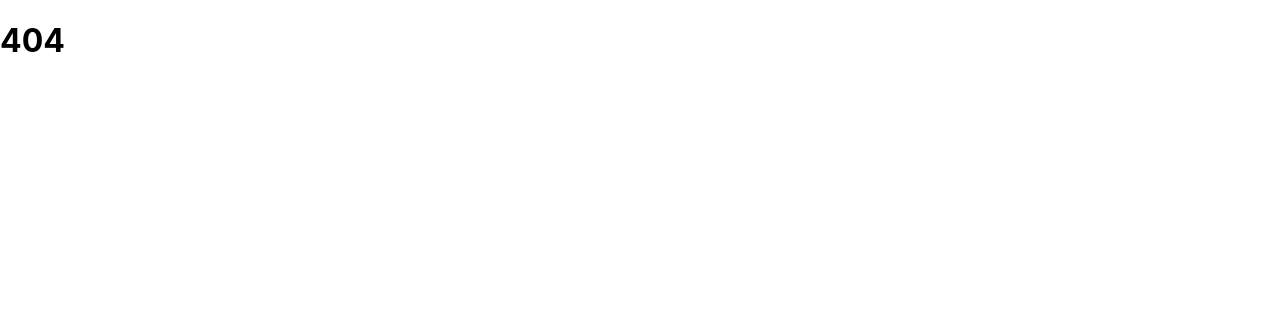
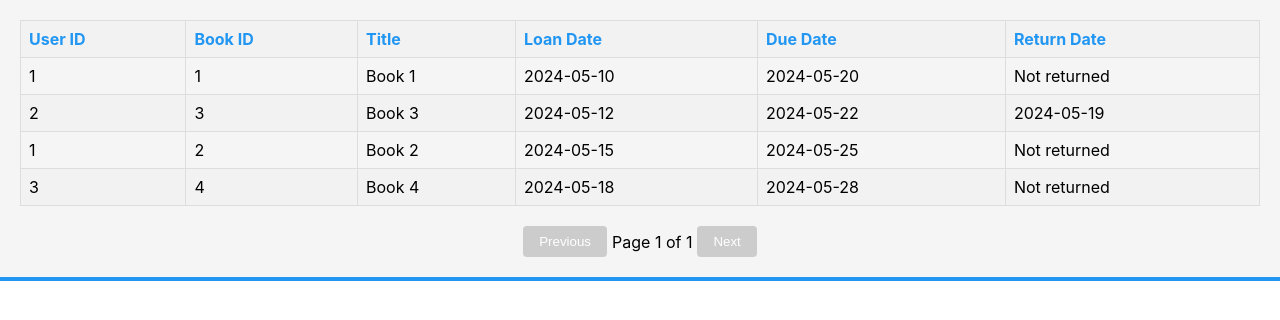
Before and after one commit to agatarafalowicz/projektnowy, a React (Create React App) app: page /loans in a window 1280 px wide. Shown: the top 320 px of the page. Built offline with nearby package versions, Linux system fonts and the light colour scheme.

Commit message:
Modifies the main page and adds loans page

```diff
--- a/src/App.tsx
+++ b/src/App.tsx
@@ -3,6 +3,8 @@ import { Navigate, Route, Routes } from 'react-router-dom';
 import HomePage from './Main/HomePage';
 import LoginForm from './LoginForm/LoginForm';
 import BookList from './BookList';
+import LoanedList from "./Loan/LoanedList";
+
 
 function App() {
     return (
@@ -10,6 +12,7 @@ function App() {
             <Route path="/home" element={<HomePage />} />
             <Route path="/login" element={<LoginForm />} />
             <Route path="/book" element={<BookList />} />
+            <Route path="/loans" element={<LoanedList />} />
             <Route path="/" element={<Navigate to="/login" />} />
             <Route path="/books" element={<BookList />} />
             <Route path="*" element={<h1>404</h1>} />
--- /dev/null
+++ b/src/Loan/LoanedList.css
@@ -0,0 +1,65 @@
+.loan-list-container {
+    max-width: 100%;
+    margin: auto;
+    overflow-x: auto;
+    background-color: #f5f5f5;
+    padding: 20px;
+    border-bottom: 4px solid #2196f3;
+}
+
+.loan-list-header {
+    color: #2196f3;
+    font-size: 24px;
+    margin-bottom: 10px;
+}
+
+.loan-list-table {
+    width: 100%;
+    border-collapse: collapse;
+}
+
+.loan-list-table th {
+    background-color: #f2f2f2;
+    padding: 8px;
+    text-align: left;
+    border: 1px solid #ddd;
+    position: sticky;
+    top: 0;
+    z-index: 1;
+    color: #2196f3;
+}
+
+.loan-list-table td {
+    padding: 8px;
+    border: 1px solid #ddd;
+}
+
+.loan-list-table tr:nth-child(even) {
+    background-color: #f2f2f2;
+}
+
+.loan-list-table tr:hover {
+    background-color: #ddd;
+}
+
+.pagination {
+    margin-top: 20px;
+    display: flex;
+    justify-content: center;
+    align-items: center;
+}
+
+.pagination button {
+    padding: 8px 16px;
+    margin: 0 5px;
+    cursor: pointer;
+    background-color: #2196f3;
+    color: white;
+    border: none;
+    border-radius: 4px;
+}
+
+.pagination button:disabled {
+    background-color: #ccc;
+    cursor: not-allowed;
+}
--- /dev/null
+++ b/src/Loan/LoanedList.tsx
@@ -0,0 +1,63 @@
+import React, { useState } from 'react';
+import './LoanedList.css';
+
+const loanedBooks = [
+    { userId: '1', bookId: '1', title: 'Book 1', loanDate: '2024-05-10', dueDate: '2024-05-20', returnDate: null },
+    { userId: '2', bookId: '3', title: 'Book 3', loanDate: '2024-05-12', dueDate: '2024-05-22', returnDate: '2024-05-19' },
+    { userId: '1', bookId: '2', title: 'Book 2', loanDate: '2024-05-15', dueDate: '2024-05-25', returnDate: null },
+    { userId: '3', bookId: '4', title: 'Book 4', loanDate: '2024-05-18', dueDate: '2024-05-28', returnDate: null },
+];
+
+const LoanedList = () => {
+    const [currentPage, setCurrentPage] = useState(1);
+    const booksPerPage = 10;
+    const indexOfLastBook = currentPage * booksPerPage;
+    const indexOfFirstBook = indexOfLastBook - booksPerPage;
+    const currentBooks = loanedBooks.slice(indexOfFirstBook, indexOfLastBook);
+
+    const totalPages = Math.ceil(loanedBooks.length / booksPerPage);
+
+    const handleNextPage = () => {
+        setCurrentPage(currentPage + 1);
+    };
+
+    const handlePrevPage = () => {
+        setCurrentPage(currentPage - 1);
+    };
+
+    return (
+        <div className="book-list-container">
+            <table className="book-list-table">
+                <thead>
+                <tr>
+                    <th>User ID</th>
+                    <th>Book ID</th>
+                    <th>Title</th>
+                    <th>Loan Date</th>
+                    <th>Due Date</th>
+                    <th>Return Date</th>
+                </tr>
+                </thead>
+                <tbody>
+                {currentBooks.map((book, index) => (
+                    <tr key={index}>
+                        <td>{book.userId}</td>
+                        <td>{book.bookId}</td>
+                        <td>{book.title}</td>
+                        <td>{book.loanDate}</td>
+                        <td>{book.dueDate}</td>
+                        <td>{book.returnDate ? book.returnDate : 'Not returned'}</td>
+                    </tr>
+                ))}
+                </tbody>
+            </table>
+            <div className="pagination">
+                <button onClick={handlePrevPage} disabled={currentPage === 1}>Previous</button>
+                <span>{`Page ${currentPage} of ${totalPages}`}</span>
+                <button onClick={handleNextPage} disabled={currentPage === totalPages}>Next</button>
+            </div>
+        </div>
+    );
+};
+
+export default LoanedList;
--- a/src/LoginForm/LoginForm.tsx
+++ b/src/LoginForm/LoginForm.tsx
@@ -1,4 +1,3 @@
-// LoginForm.tsx
 import React from 'react';
 import { Button, TextField } from "@mui/material";
 import './LoginForm.css';
--- a/src/Main/HomePage.tsx
+++ b/src/Main/HomePage.tsx
@@ -1,4 +1,5 @@
-import { Box } from '@mui/material';
+import React from 'react';
+import { Box, Button } from '@mui/material';
 import MenuAppBar from "./MenuAppBar";
 import { useNavigate } from "react-router-dom";
 
@@ -9,9 +10,14 @@ function HomePage() {
         navigate('/books');
     }
 
+    const navigateToLoans = () => {
+        navigate('/loans');
+    }
+
     return (
         <Box sx={{ flexGrow: 1 }}>
-            <MenuAppBar navigateToBooks={navigateToBooks} />
+            <MenuAppBar navigateToBooks={navigateToBooks} navigateToLoans={navigateToLoans} />
+            <h1>Welcome to the library</h1>
         </Box>
     );
 }
--- a/src/Main/MenuAppBar.tsx
+++ b/src/Main/MenuAppBar.tsx
@@ -1,12 +1,25 @@
-import { AppBar, Box, IconButton, Toolbar, Typography } from '@mui/material';
+import React, { useState } from 'react';
+import { AppBar, Box, IconButton, Menu, MenuItem, Toolbar, Typography } from '@mui/material';
 import MenuIcon from '@mui/icons-material/Menu';
 import { AccountCircle } from "@mui/icons-material";
+import { Link } from 'react-router-dom';
 
 interface MenuAppBarProps {
     navigateToBooks: () => void;
+    navigateToLoans?: () => void;
 }
 
-export default function MenuAppBar({ navigateToBooks }: MenuAppBarProps) {
+export default function MenuAppBar({ navigateToBooks, navigateToLoans }: MenuAppBarProps) {
+    const [anchorEl, setAnchorEl] = useState<null | HTMLElement>(null);
+
+    const handleMenuClick = (event: React.MouseEvent<HTMLButtonElement>) => {
+        setAnchorEl(event.currentTarget);
+    };
+
+    const handleMenuClose = () => {
+        setAnchorEl(null);
+    };
+
     return (
         <AppBar position="static">
             <Toolbar>
@@ -16,6 +29,7 @@ export default function MenuAppBar({ navigateToBooks }: MenuAppBarProps) {
                     color="inherit"
                     aria-label="menu"
                     sx={{ mr: 2 }}
+                    onClick={handleMenuClick}
                 >
                     <MenuIcon />
                 </IconButton>
@@ -23,15 +37,6 @@ export default function MenuAppBar({ navigateToBooks }: MenuAppBarProps) {
                     Library
                 </Typography>
                 <Box>
-                    <IconButton
-                        size="large"
-                        color="inherit"
-                        aria-label="books"
-                        sx={{ mr: 2 }}
-                        onClick={navigateToBooks}
-                    >
-                        Books
-                    </IconButton>
                     <IconButton
                         size="large"
                         color="inherit"
@@ -45,6 +50,24 @@ export default function MenuAppBar({ navigateToBooks }: MenuAppBarProps) {
                     </IconButton>
                 </Box>
             </Toolbar>
+            <Menu
+                id="menu-appbar"
+                anchorEl={anchorEl}
+                anchorOrigin={{
+                    vertical: 'top',
+                    horizontal: 'right',
+                }}
+                keepMounted
+                transformOrigin={{
+                    vertical: 'top',
+                    horizontal: 'right',
+                }}
+                open={Boolean(anchorEl)}
+                onClose={handleMenuClose}
+            >
+                <MenuItem component={Link} to="/books" onClick={handleMenuClose}>Books</MenuItem>
+                {navigateToLoans && <MenuItem component={Link} to="/loans" onClick={handleMenuClose}>Loans</MenuItem>}
+            </Menu>
         </AppBar>
     );
 }
```
